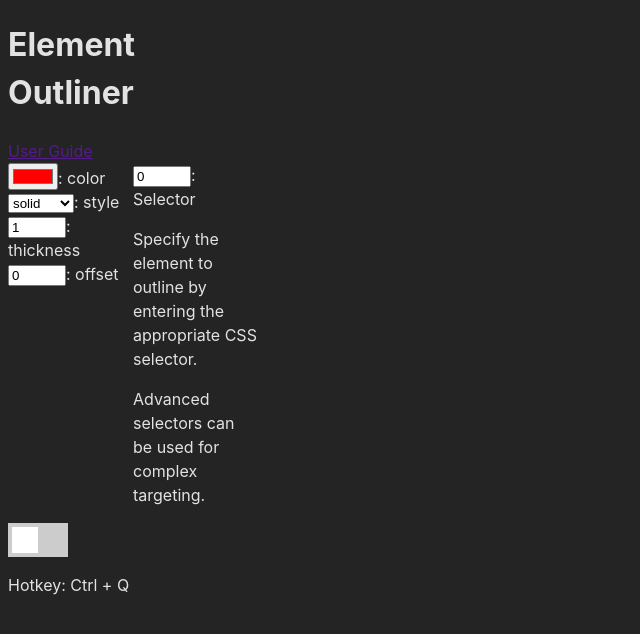
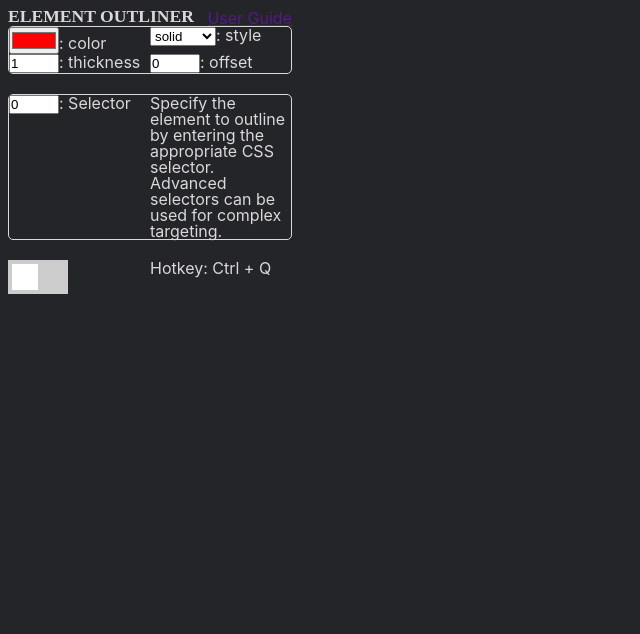
Before and after one commit to CJ-Cepe/outliner, a React (Vite) app: page / in a window 1280 px wide. Shown: the top 634 px of the page, without its empty margins (0-640 px from the left). Built offline with nearby package versions, Linux system fonts and the light colour scheme; no server answers.

Commit message:
Feat: add and set font

```diff
--- a/src/App.jsx
+++ b/src/App.jsx
@@ -56,7 +56,7 @@ function App() {
   return (
     <>
       <header>
-        <h1>Element Outliner</h1>
+        <h1>ELEMENT OUTLINER</h1>
         <a href="">User Guide</a>
       </header>
 
--- a/src/index.css
+++ b/src/index.css
@@ -1,16 +1,95 @@
+@font-face {
+  font-family: 'Jura';
+  font-style: normal;
+  src: url('chrome-extension://__MSG_@@extension_id__/fonts/Jura.ttf');
+}
+
+@font-face {
+  font-family: 'Gilroy';
+  font-style: bold;
+  src: url('chrome-extension://__MSG_@@extension_id__/fonts/Gilroy.ttf');
+}
+
 :root {
-  font-family: Inter, system-ui, Avenir, Helvetica, Arial, sans-serif;
-  line-height: 1.5;
-  font-weight: 400;
+  --black1: #242529;
+  --white1: #D9D9D9;
+  --gray1: #6F6C6D;
+  --green1: #65FAAF;
+  --fontHeader: 'Gilroy', Inter, system-ui, Avenir, Helvetica, Arial, sans-serif;
+  --fontBody: 'Jura', Inter, system-ui, Avenir, Helvetica, Arial, sans-serif;
 
-  color-scheme: light dark;
-  color: rgba(255, 255, 255, 0.87);
-  background-color: #242424;
+  --gap: 20px;
+  --radius: 5px;
+  --border-width: 1px;
 
   font-synthesis: none;
   text-rendering: optimizeLegibility;
   -webkit-font-smoothing: antialiased;
   -moz-osx-font-smoothing: grayscale;
+}
+
+*, *::before, *::after {
+  box-sizing: border-box;
+}
+
+* {
+  /* outline: 1px solid red; */
+  margin: 0;
+  padding: 0;
+}
+
+body {
+  width: 300px;
+  padding: 0.5rem;
+
+  line-height: 1;
+  font-family: var(--fontBody);
+  color: var(--white1);
+  background-color: var(--black1);
+}
+
+main {
+  display: flex;
+  flex-direction: column;
+  gap: var(--gap);
+}
+
+header {
+  display: flex;
+  align-items: end;
+
+  & > h1 {
+    font-family: 'Gilroy';
+    font-size: 1.1rem;
+    margin: 0;
+    margin-right: auto;
+  }
+}
+
+section:nth-child(1){
+  display: grid;
+  grid-template-columns: repeat(2, 1fr);
+
+  border: var(--border-width) solid var(--white1);
+  border-radius: var(--radius);
+}
+
+section:nth-child(2){
+  display: grid;
+  grid-template-columns: repeat(2, 1fr);
+
+  border: var(--border-width) solid var(--white1);
+  border-radius: var(--radius);
+}
+
+section:nth-child(3){
+  display: grid;
+  grid-template-columns: repeat(2, 1fr);
+}
+
+
+input {
+  width: 50px;
 }
 
 /* reference - https://www.w3schools.com/howto/howto_css_switch.asp */
@@ -68,19 +147,3 @@ input:checked + .slider:before {
   -ms-transform: translateX(26px);
   transform: translateX(26px);
 }
-
-body {
-  width: 250px;
-  height: 120px;
-}
-
-main {
-  display: grid;
-  grid-template-columns: repeat(2, 1fr);
-  grid-template-rows: repeat(2, 1fr);
-  grid-auto-rows: 1fr;
-}
-
-input {
-  width: 50px;
-}
```
Also changed, not shown: public/fonts/Gilroy.ttf (added), public/fonts/Jura.ttf (added), public/manifest.json.
